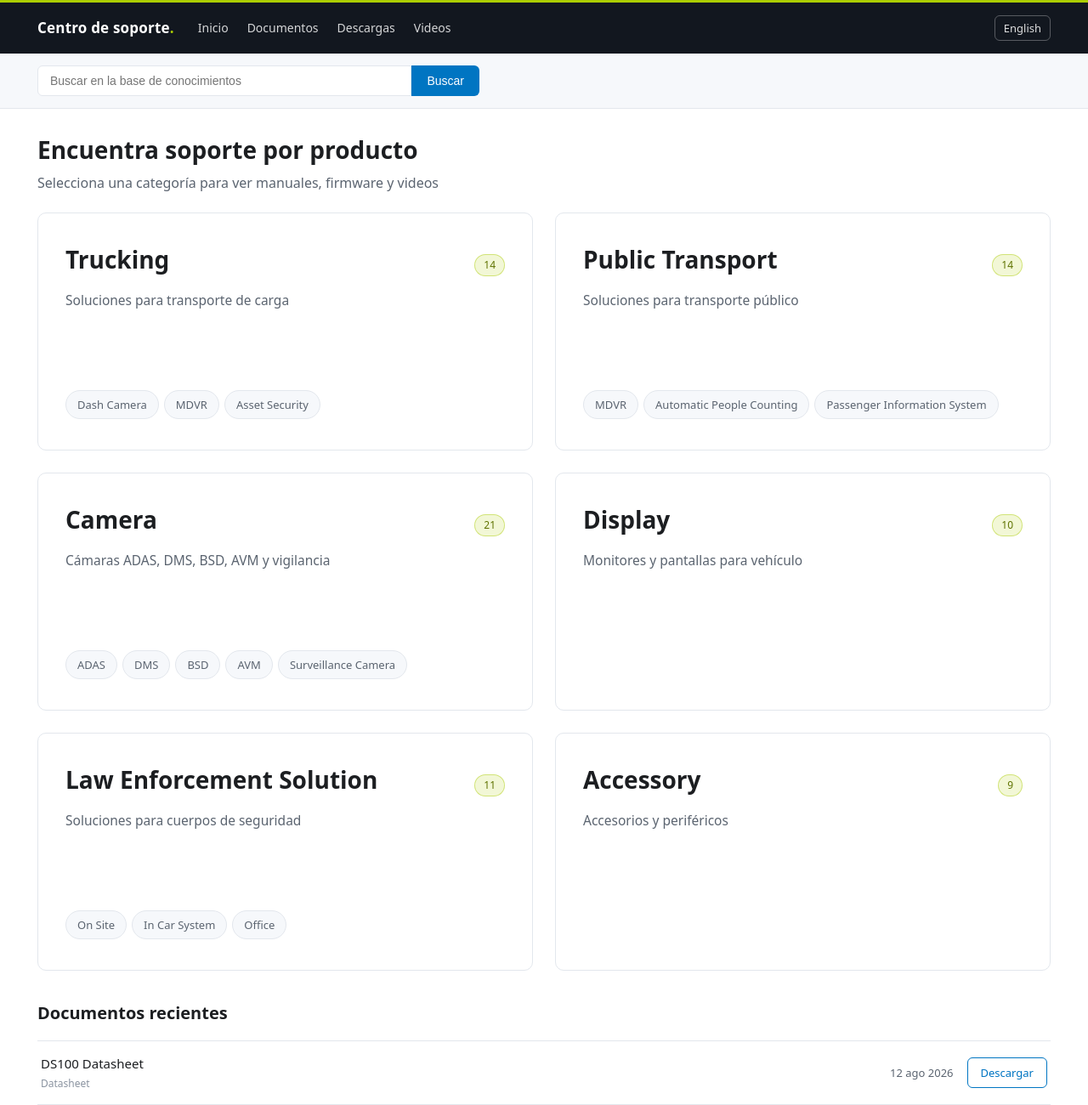
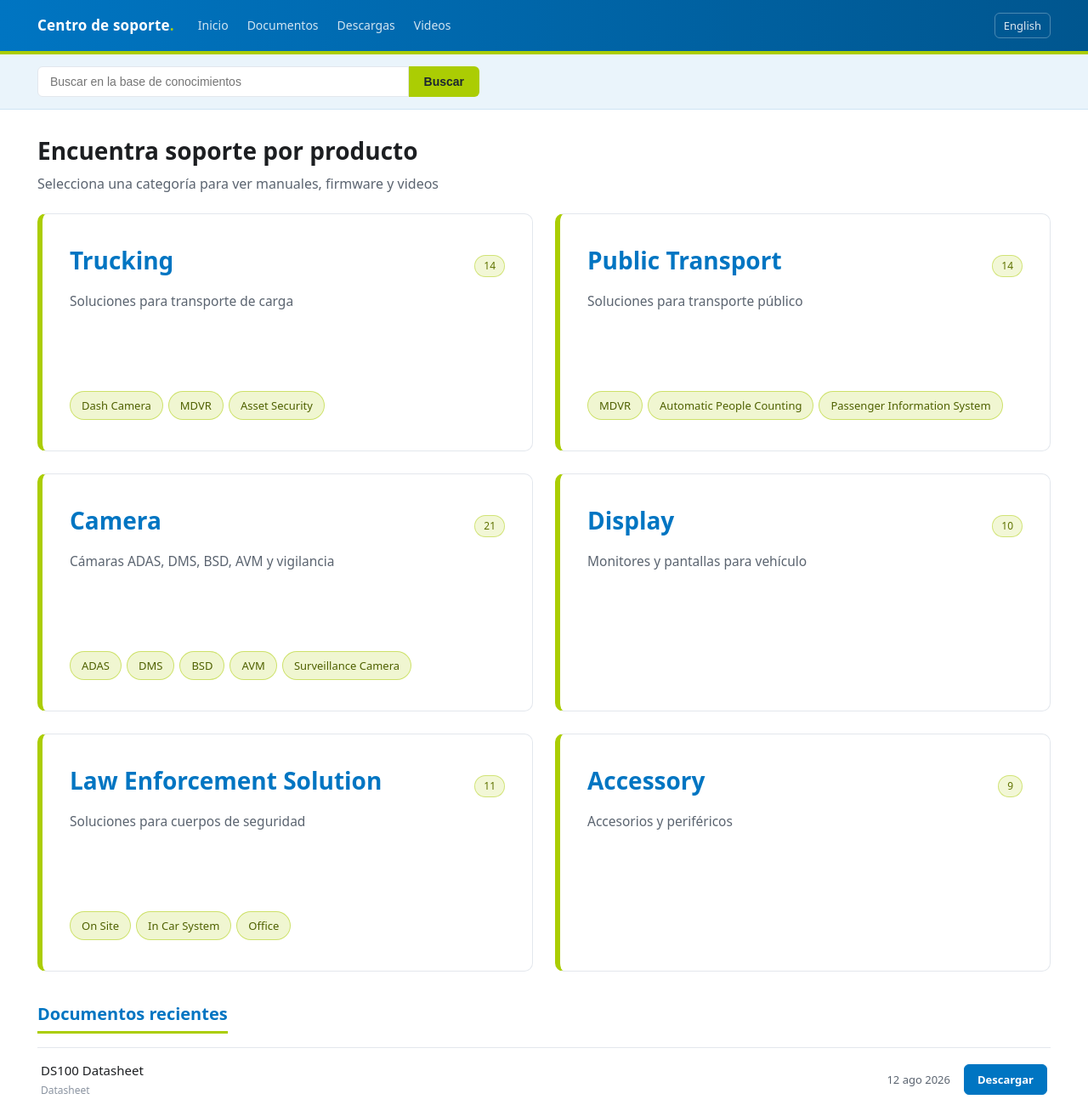
Before and after one commit to leah-kong/Streamax-Knowledge-Base, an Astro site: page / in a window 1280 px wide. Shown: the top 1300 px of the page at 85% size. Built offline with nearby package versions, Linux system fonts and the light colour scheme; Astro itself is replaced by a stand-in of ours.

Commit message:
style: make blue/lime palette more prominent (gradient header, solid buttons, lime accents)

```diff
--- a/src/styles/global.css
+++ b/src/styles/global.css
@@ -49,9 +49,9 @@ img {
 
 /* ---------- 顶部导航 ---------- */
 .site-header {
-  background: #12171f;
+  background: linear-gradient(90deg, #0075c2 0%, #00568f 100%);
   color: #fff;
-  border-top: 3px solid var(--accent);
+  border-bottom: 4px solid var(--accent);
 }
 
 .site-header .container {
@@ -110,8 +110,8 @@ img {
 
 /* ---------- 搜索条 ---------- */
 .search-bar {
-  background: var(--surface-alt);
-  border-bottom: 1px solid var(--line);
+  background: #eaf4fb;
+  border-bottom: 1px solid #cfe4f4;
 }
 
 .search-bar .container {
@@ -142,14 +142,16 @@ img {
   padding: 9px 18px;
   border: 0;
   border-radius: 0 6px 6px 0;
-  background: var(--brand);
-  color: #fff;
+  background: var(--accent);
+  color: #1c2530;
   font-size: 14px;
+  font-weight: 600;
   cursor: pointer;
 }
 
 .search-bar button:hover {
-  background: var(--brand-dark);
+  background: var(--accent-dark);
+  color: #fff;
 }
 
 /* ---------- 面包屑 ---------- */
@@ -178,8 +180,11 @@ img {
 
 .section-head h2 {
   font-size: 20px;
-  font-weight: 600;
+  font-weight: 700;
   margin: 0;
+  color: var(--brand);
+  border-bottom: 3px solid var(--accent);
+  padding-bottom: 4px;
 }
 
 .section-head a {
@@ -196,6 +201,7 @@ img {
 
 .category-card {
   border: 1px solid var(--line);
+  border-left: 6px solid var(--accent);
   border-radius: var(--radius);
   padding: 36px 32px;
   background: #fff;
@@ -217,6 +223,7 @@ img {
   font-size: 28px;
   font-weight: 650;
   line-height: 1.3;
+  color: var(--brand);
 }
 
 /* 标题行：分类名 + 产品数量 */
@@ -257,9 +264,9 @@ img {
 
 .card-chips li {
   font-size: 13px;
-  color: var(--ink-soft);
-  background: var(--surface-alt);
-  border: 1px solid var(--line);
+  color: #4f6100;
+  background: rgba(171, 205, 3, 0.18);
+  border: 1px solid rgba(171, 205, 3, 0.5);
   border-radius: 999px;
   padding: 6px 13px;
 }
@@ -521,14 +528,17 @@ img {
   padding: 7px 15px;
   border: 1px solid var(--brand);
   border-radius: 6px;
-  color: var(--brand);
+  background: var(--brand);
+  color: #fff;
   font-size: 13px;
+  font-weight: 600;
   white-space: nowrap;
 }
 
 .btn-download:hover {
-  background: var(--brand);
-  color: #fff;
+  background: var(--accent);
+  border-color: var(--accent);
+  color: #1c2530;
 }
 
 .badge {
@@ -600,12 +610,12 @@ img {
 }
 
 .site-footer {
-  border-top: 1px solid var(--line);
-  background: var(--surface-alt);
+  border-top: 4px solid var(--accent);
+  background: linear-gradient(90deg, #0075c2 0%, #00568f 100%);
   margin-top: 40px;
   padding: 28px 0;
   font-size: 13px;
-  color: var(--ink-soft);
+  color: rgba(255, 255, 255, 0.92);
 }
 
 .site-footer .container {
```
